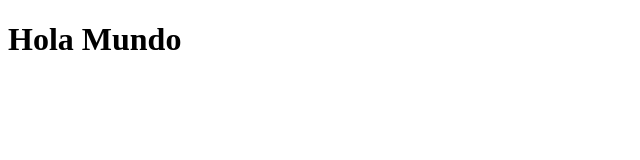
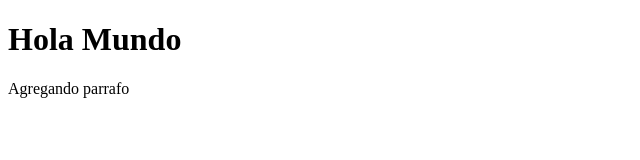
Before and after one commit to MatiasDiego/test-repo, a plain HTML site: page index.html in a window 1280 px wide. Shown: the whole page, without its empty margins (0-640 px from the left). Drawn offline with Linux system fonts and the light colour scheme.

Commit message:
Agregando parrafo nuevo

```diff
--- a/index.html
+++ b/index.html
@@ -10,5 +10,7 @@
 
     <h1>Hola Mundo</h1>
 
+    <p>Agregando parrafo</p>
+
 </body>
 </html>
```
